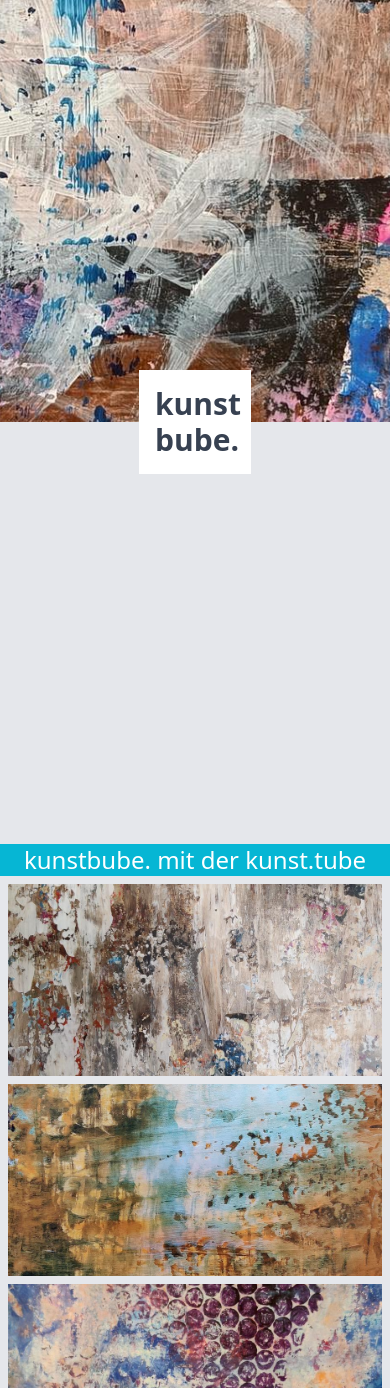
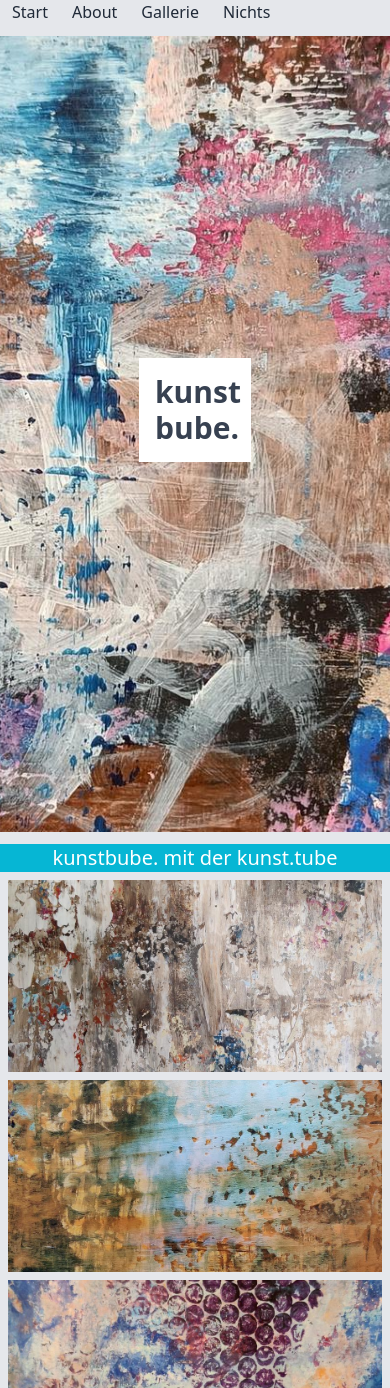
Before and after one commit to p3t3r67x0/kunstbube_website, a Nuxt app: page / in a window 390 px wide. Shown: the top 1388 px of the page. Built offline with nearby package versions, Linux system fonts and the light colour scheme.

Commit message:
added some responsive classes to view

```diff
--- a/layouts/default.vue
+++ b/layouts/default.vue
@@ -1,7 +1,7 @@
 <template>
 <div class="relative flex flex-col bg-gray-200 text-gray-700 min-h-screen antialiased">
-  <div class="relative">
-    <nav class="absolute top-0 inset-x-0 bg-gray-200 p-3 sm:px-0">
+  <div class="relative -translate-y-3">
+    <nav class="absolute top-0 inset-x-0 z-50 bg-gray-200 p-3 sm:px-0">
       <div class="text-gray-800 flex justify-between mx-auto max-w-screen-xl md:pt-3 md:pb-4">
         <ul class="flex flex-wrap sm:text-xl">
           <li class="mr-6">
@@ -20,7 +20,7 @@
       </div>
     </nav>
 
-    <img src="/images/background-kunstbube.jpg" class="h-screen -translate-y-1/2 object-cover w-full" alt="kunstbube" fetchpriority="high">
+    <img src="/images/background-kunstbube.jpg" class="h-screen z-0 object-cover w-full" alt="kunstbube" fetchpriority="high">
 
     <div class="absolute top-1/2 left-1/2">
       <div class="bg-white -translate-x-1/2 -translate-y-1/2 w-28 sm:w-48 md:w-80">
@@ -32,8 +32,8 @@
     </div>
   </div>
 
-  <div class="grid place-content-center h-18 md:h-48 bg-cyan-500 mb-2 md:mb-4">
-    <p class="text-white text-2xl md:text-5xl">kunstbube. mit der kunst.tube</p>
+  <div class="grid place-content-center md:min-h-48 bg-cyan-500 mb-2 md:mb-4">
+    <p class="text-white text-xl md:text-5xl">kunstbube. mit der kunst.tube</p>
   </div>
 
   <div class="grid grid-cols-1 sm:grid-cols-2 md:grid-cols-3 gap-2 sm:gap-3 md:gap-4 px-2 sm:px-0">
```
